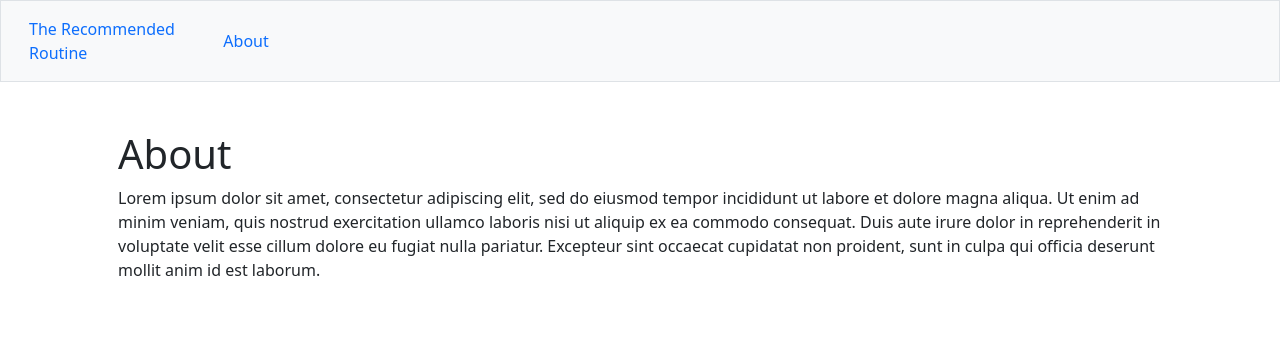
After one commit to nicolasbunjamin/workout, a Flask app: page /about in a window 1280 px wide. The commit adds this page. Shown: the top 345 px of the page. Run offline with Flask 2, Linux system fonts and the light colour scheme.

```diff
--- a/app.py
+++ b/app.py
@@ -148,10 +148,10 @@ def index():
 
         # Generate today's routine
         routine = Routine(int(level))
-        exercises = routine.generate_instructions()
-        exercises[-1] = "You're done!"
+        instructions = routine.generate_instructions()
+        instructions[-1] = "You're done!"
 
-        return render_template("workout.html", exercises=exercises)
+        return render_template("workout.html", instructions=instructions)
 
     # User reached route via GET (as by clicking a link or via redirect)
     else:
--- /dev/null
+++ b/templates/about.html
@@ -0,0 +1,15 @@
+{% extends "layout.html" %}
+
+{% block main %}
+<h1>About</h1>
+<p>
+    Lorem ipsum dolor sit amet, consectetur adipiscing elit,
+    sed do eiusmod tempor incididunt ut labore et dolore magna aliqua.
+    Ut enim ad minim veniam, quis nostrud exercitation ullamco
+    laboris nisi ut aliquip ex ea commodo consequat.
+    Duis aute irure dolor in reprehenderit in voluptate
+    velit esse cillum dolore eu fugiat nulla pariatur.
+    Excepteur sint occaecat cupidatat non proident,
+    sunt in culpa qui officia deserunt mollit anim id est laborum.
+</p>
+{% endblock %}
--- /dev/null
+++ b/templates/layout.html
@@ -0,0 +1,32 @@
+<!doctype html>
+
+<html lang="en">
+    <head>
+        <!-- Required meta tags -->
+        <meta charset="utf-8">
+        <meta name="viewport" content="width=device-width, initial-scale=1">
+
+        <!-- Bootstrap CSS -->
+        <link href="https://cdn.jsdelivr.net/npm/bootstrap@5.1.0/dist/css/bootstrap.min.css" rel="stylesheet" integrity="sha384-KyZXEAg3QhqLMpG8r+8fhAXLRk2vvoC2f3B09zVXn8CA5QIVfZOJ3BCsw2P0p/We" crossorigin="anonymous">
+
+        <!-- My CSS file -->
+        <link href="/static/styles.css" rel="stylesheet">
+
+        <!-- My JavaScript file -->
+        {% block scripts %}{% endblock %}
+
+        <title>The Recommended Routine</title>
+    </head>
+
+    <body>
+        <nav class="navbar navbar-expand-md navbar-light bg-light border">
+            <div class="container-fluid">
+                <a class="nav-link" href="/">The Recommended Routine</a></li>
+                <a class="nav-link" href="/about">About</a></li>
+            <div class="container-fluid">
+        </nav>
+        <main class="container p-5">
+            {% block main %}{% endblock %}
+        </main>
+    </body>
+</html>
--- a/templates/setup.html
+++ b/templates/setup.html
@@ -2,7 +2,9 @@
 
 {% block main %}
 <form action="/" method="post">
+    <h1>Select level of training</h1>
     <select name="level">
+        <!-- BUG If user submits without selecting level, the app fails. -->
         <option disabled selected value="">Level</option>
         <option value="0">1</option>
         <option value="1">2</option>
@@ -10,6 +12,7 @@
         <option value="3">4</option>
         <option value="4">5</option>
     </select>
+    <!-- TODO Disable button unless a value between 0 to 4 has been selected -->
     <button class="btn btn-primary" type="submit">Start</button>
 </form>
 {% endblock %}
```
Also changed, not shown: static/scripts.js (added, +32 -0 lines), templates/workout.html (+13 -47 lines). Lines whose indentation alone changed are shown as unchanged.
